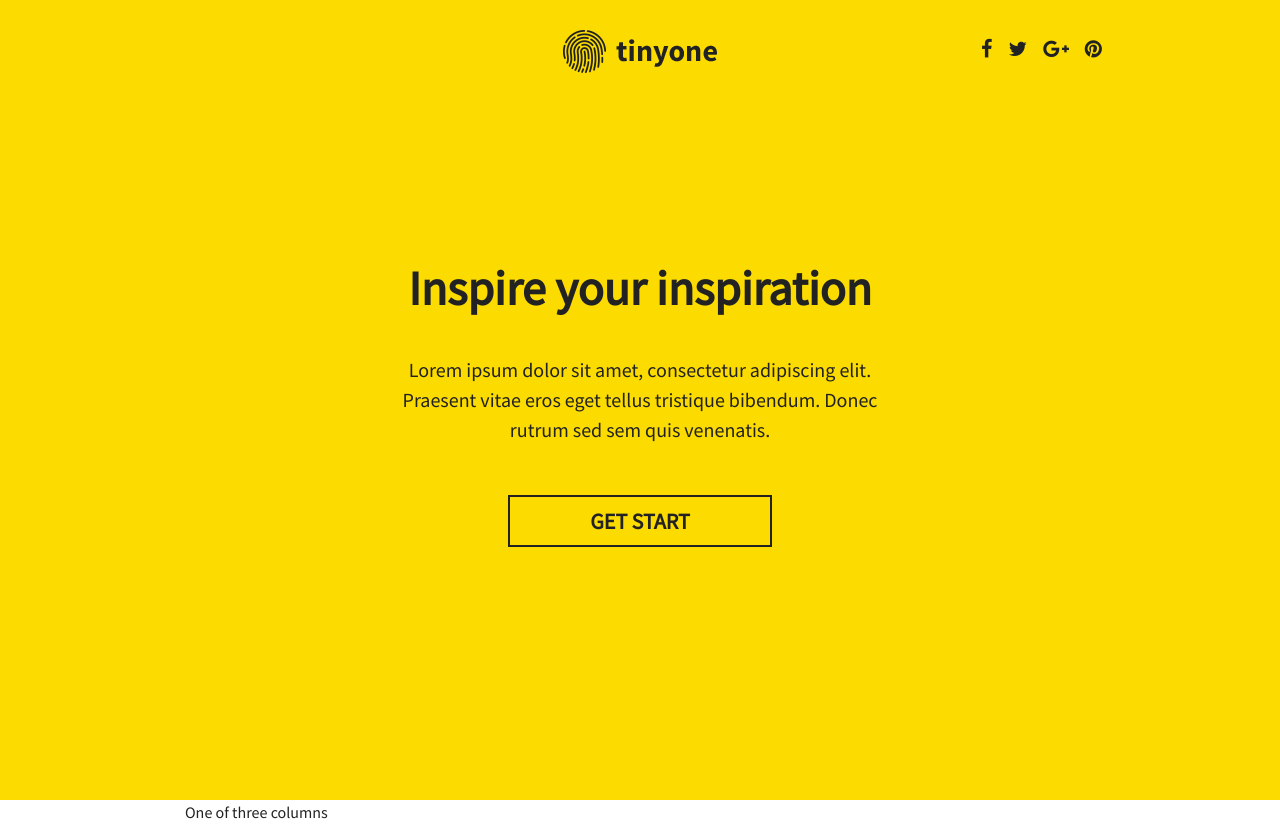
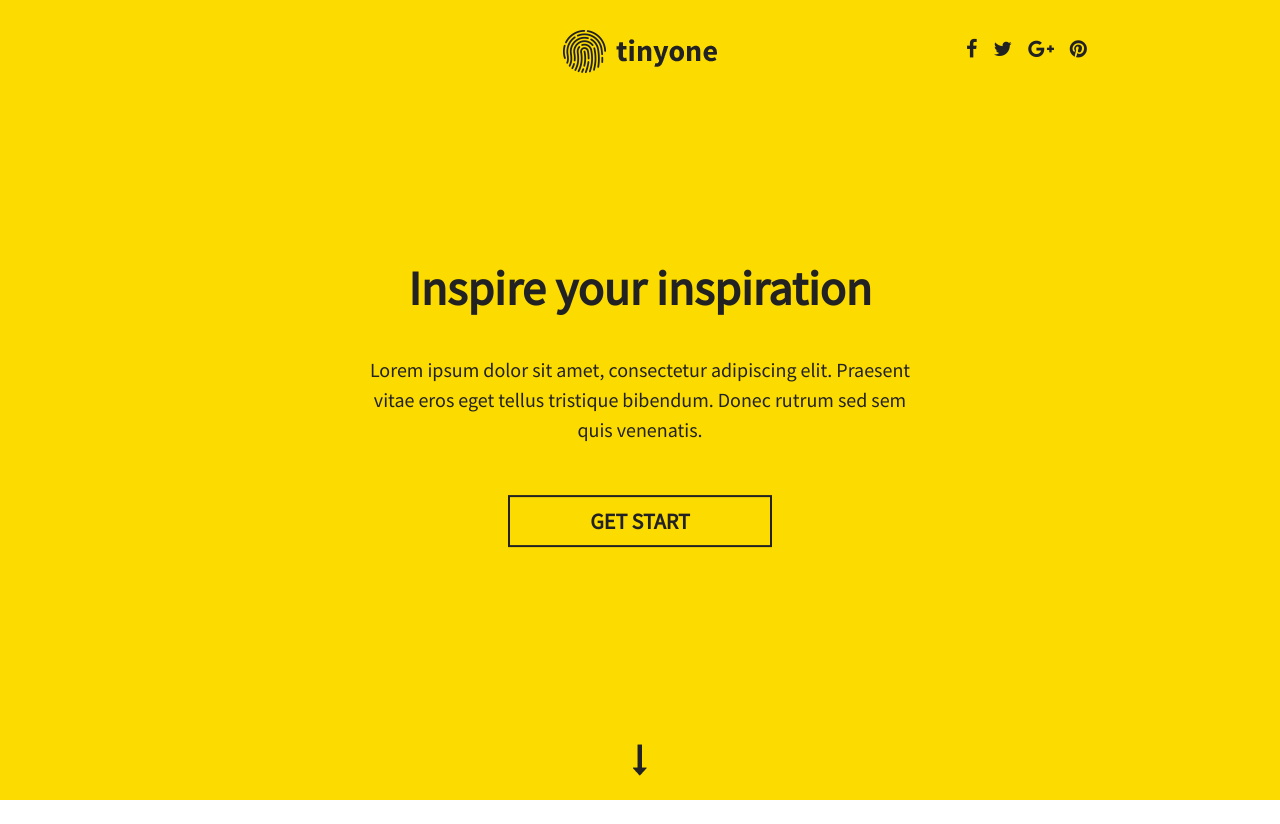
Before and after one commit to jrsanjose/Hexal, a plain HTML site: page tinyone/index.html in a window 1280 px wide. After the commit the page ends 800 px from the top, so only its background shows below. Drawn offline with nearby package versions, Linux system fonts and the light colour scheme; a script that the page names is missing.

Commit message:
Modification

```diff
--- a/tinyone/css/style.css
+++ b/tinyone/css/style.css
@@ -42,16 +42,26 @@ header{
 	background-color: #fcdb00;
 	display: table;
 	position: relative;
+	height: 100vh;
 	width: 100%;
 }
 
+header .container{
+	position: relative;
+	height: inherit;
+}
+
 header #banner{
-	text-align: center;
-	display: table-cell;
-	vertical-align: middle;
-	padding: 0 10px;
-	height: 100vh;
-	width: 100%;
+    position: absolute;
+    left: 50%;
+    top: 50%;
+    transform: translate(-50%, -50%);
+    text-align: center;
+    width: 100%;
+}
+
+header .row{
+	padding-top: 30px;
 }
 
 header h1{
@@ -68,12 +78,6 @@ header h1{
 	text-align: center;
 }
 
-#main-nav{
-	display: table-caption;
-	padding-top: 30px;
-	position: absolute;
-	right: 0;
-}
 
 #banner p{
 	font-size: 20px;
@@ -94,6 +98,15 @@ header h1{
 	background-color: #222;
 	color: #fcdb00;
 	transition: all 0.5s ease;
+}
+
+.banner-arrow{
+	position: absolute;
+	text-align: center;
+	left: 0;
+	right: 0;
+	margin: 0 auto;
+	bottom: 3%;
 }
 
 #main-nav .nav-link {
@@ -118,3 +131,16 @@ header h1{
 		padding: 0 3%;
 	}
 }
+
+
+/*Responsive landscape*/
+@media screen and (min-width:320px) and (max-width:1024px) and (orientation:landscape){
+	header h1{
+		font-size: 2rem;
+		margin-bottom: 20px;
+	}
+	#banner p {
+		font-size: 1rem;
+		margin-bottom: 30px;
+	}
+}
--- a/tinyone/index.html
+++ b/tinyone/index.html
@@ -18,8 +18,11 @@
 	<div id="wrapper">
 		<header>
 			<div class="container">
-				<a id="logo" href="#"><img src="images/Logo.png" alt="tinyone"></a>
-				<div id="main-nav">
+				<div class="row">
+				    <div class="col-md-6 offset-md-3 text-center">
+				      <a href="#"><img src="images/Logo.png" alt="tinyone"></a>
+				    </div>
+					<div class="col-md-3" id="main-nav">
 						<ul class="nav justify-content-end">
 							<li class="nav-item">
 								<a class="nav-link" href="#"><i class="fa fa-facebook" aria-hidden="true"></i></a>
@@ -35,35 +38,18 @@
 							</li>
 						</ul>
 					</div>
+    			</div>
 				<div id="banner">
 					<h1>Inspire your inspiration</h1>
 					<p >Lorem ipsum dolor sit amet, consectetur adipiscing elit. Praesent vitae eros eget tellus tristique bibendum. Donec rutrum sed sem quis venenatis.</p>
 					<a href="#">GET START</a>
 				</div>
+				<div class="banner-arrow">
+					<a href="#"><img src="images/arrow-down.png" alt="arrow"></a>
+				</div>
 			</div>
 		</header>
 		<main>
-	<!-- 	<div class="container">
-
-		<div class="row">
-		<div class="col col-xl-2">a</div>
-		<div class="col col-xl-2">b</div>
-		<div class="col col-xl-2">c</div>
-		<div class="col col-xl-2">d</div>
-		<div class="col col-xl-2">e</div>
-		<div class="col col-xl-2">f</div>
-		</div>
-
-		</div> -->
-
-		<div class="container">
-	  <div class="row">
-
-    <div class="col align-self-center">
-      One of three columns
-    </div>
-  </div>
-</div>
 		</main>
 		<footer></footer>
 	</div>
```
Also changed, not shown: tinyone/images/arrow-down.png (added). Lines whose indentation alone changed are shown as unchanged.
